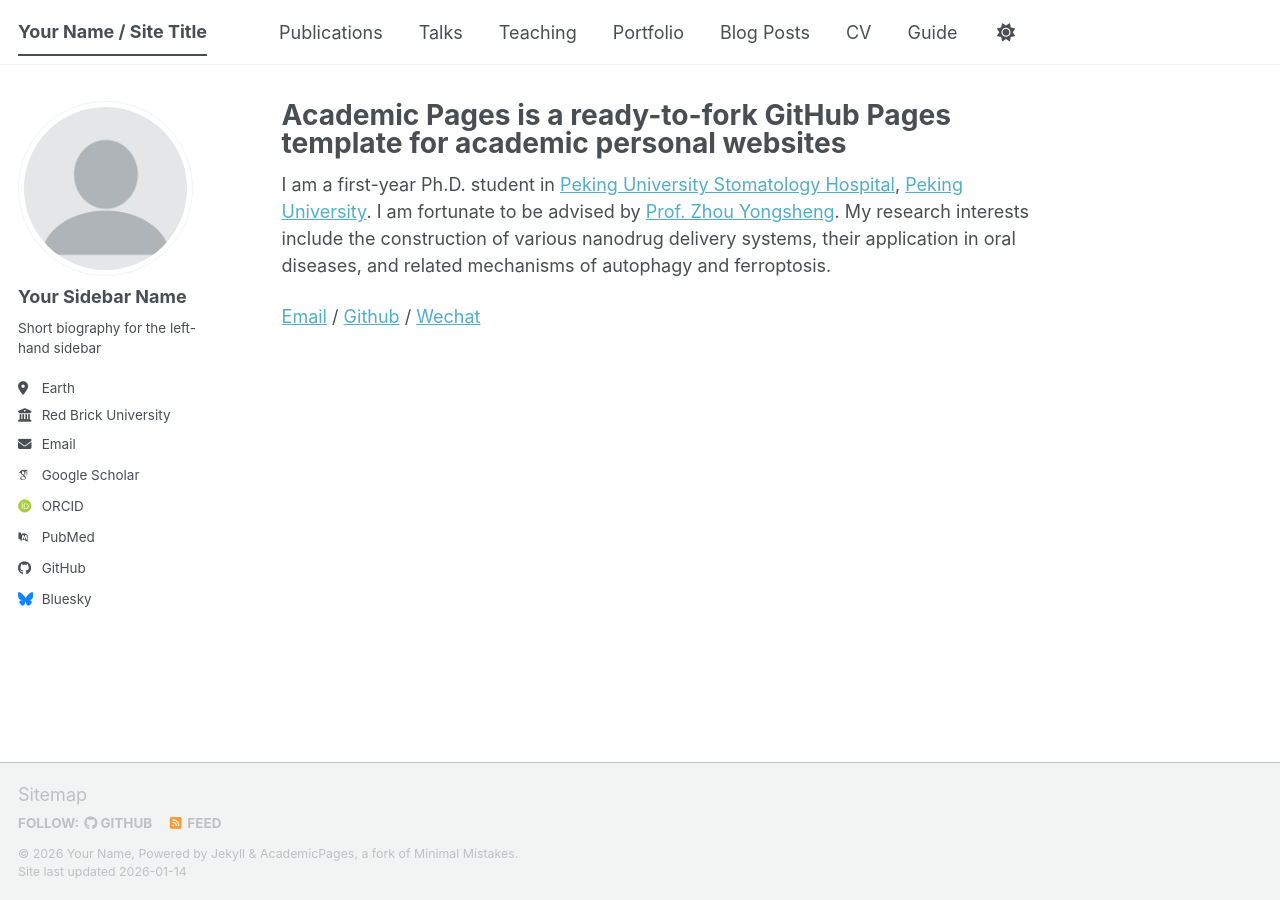
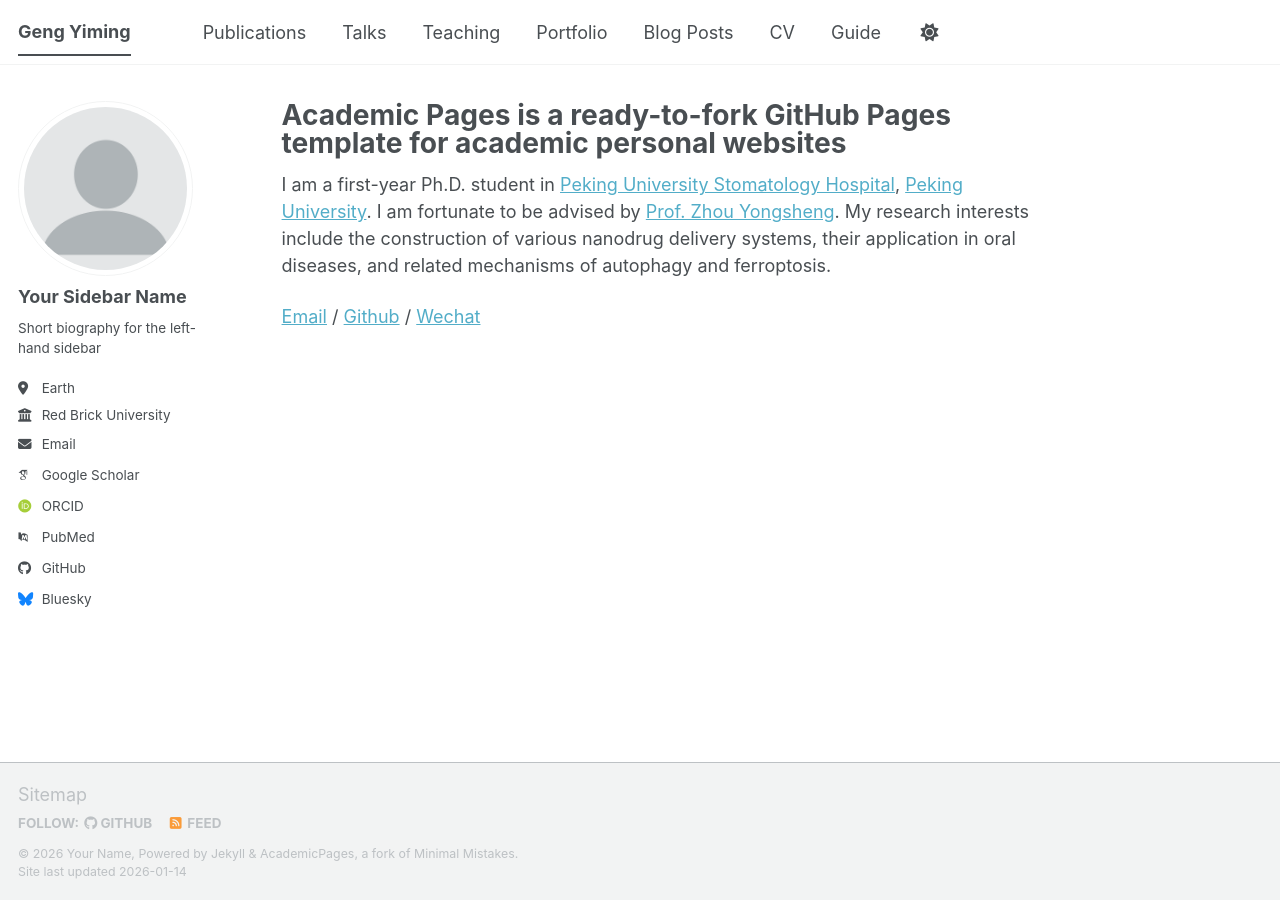
Before and after one commit to GENGYM813/GENGYM813.github.io, a Jekyll site: the page built from _pages/about.md, in a window 1280 px wide. Built offline with Jekyll 4.4.1, drawn with Linux system fonts in a browser that asks for light colours; some web fonts are replaced; a script bundle is joined from its source files by our own code; library files that are not in the unit come from our copies.

Commit message:
Update _config.yml

```diff
--- a/_config.yml
+++ b/_config.yml
@@ -9,7 +9,7 @@
 # Basic Site Settings
 locale                   : "en-US"
 site_theme               : "default" # The available themes options are "default", "air", "sunrise", "mint", "dirt" and "contrast"
-title                    : "Your Name / Site Title"
+title                    : "Geng Yiming"
 title_separator          : "-"
 name                     : &name "Your Name"
 description              : &description "Your Name's academic portfolio"   # Update this with a general description of your site, this is the default if not overridden by a page
```
